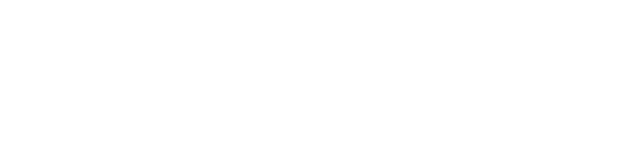
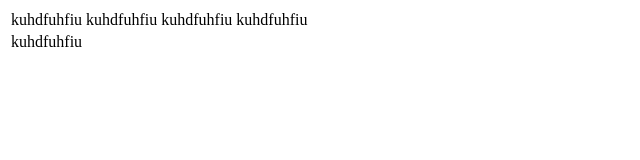
Before and after one commit to cristianramirez26/practica-, a plain HTML site: page index.html in a window 1280 px wide. Shown: the whole page, without its empty margins (0-640 px from the left). Drawn offline with Linux system fonts and the light colour scheme.

Commit message:
el segundo commit

```diff
--- a/ASSSSS.js
+++ b/ASSSSS.js
@@ -1 +1 @@
-print('dfsdfsdf');
+print('dfsdfsdfasraewsredfds');
--- a/index.html
+++ b/index.html
@@ -7,6 +7,13 @@
     <title>LKJDSKJFDLSKFLKSDJFLK</title>
 </head>
 <body>
-
+    <table>
+        <tr>
+            <td>kuhdfuhfiu</td>
+            <td>kuhdfuhfiu</td>
+            <td>kuhdfuhfiu</td>
+            <td>kuhdfuhfiu</td>        </tr>
+            <td>kuhdfuhfiu</td>
+    </table>
 </body>
 </html>
```
